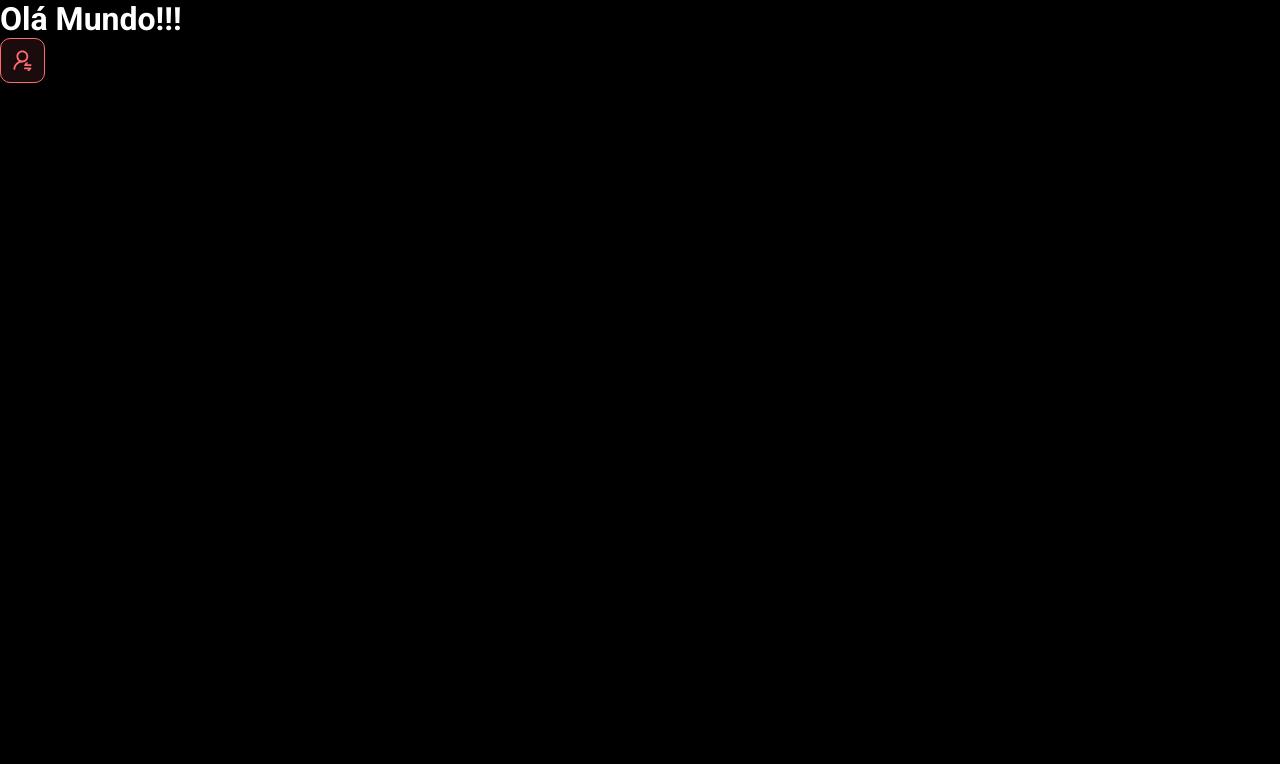
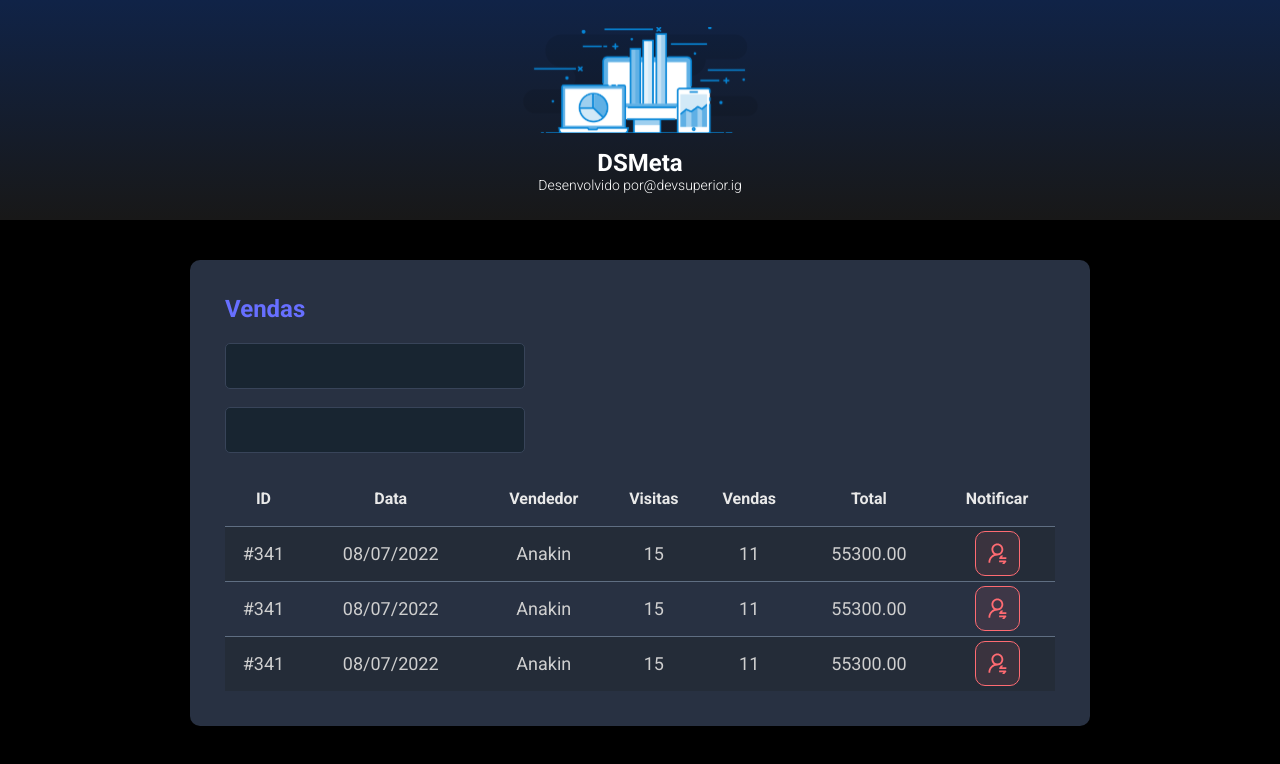
Before and after one commit to fabiososa/dsmeta, a React (Vite) app in the folder frontend/: page / in a window 1280 px wide. Shown: the top 764 px of the page. Built offline with nearby package versions, Linux system fonts and the light colour scheme.

Commit message:
other components

```diff
--- a/frontend/src/App.tsx
+++ b/frontend/src/App.tsx
@@ -1,10 +1,17 @@
-import NotificationButton from "./components/NotificationButton"
+import Header from "./components/Header"
+import SalesCard from "./components/SalesCard"
 
 function App() {
   return (
     <>
-    <h1> Olá Mundo!!!</h1>
-    <NotificationButton/>
+      <Header />
+      <main>
+        <section id="sales">
+          <div className="dsmeta-conteiner">
+            <SalesCard />
+          </div>
+        </section>
+      </main>
     </>
   )
 }
--- /dev/null
+++ b/frontend/src/components/Header/index.tsx
@@ -0,0 +1,18 @@
+import logo from '../../assets/img/logo.svg'
+import './styles.css'
+
+function Header() {
+  return (
+    <header>
+    <div className="dsmeta-logo-container">
+        <img src={logo} alt="DSMeta" />
+        <h1>DSMeta</h1>
+        <p>Desenvolvido por
+            <a href="https://www.instagram.com/devsuperior.ig">@devsuperior.ig</a>
+        </p>
+    </div>
+</header>
+  )
+}
+
+export default Header
--- /dev/null
+++ b/frontend/src/components/Header/styles.css
@@ -0,0 +1,27 @@
+header {
+    background: linear-gradient(180deg, #102347 0%, #181818 100%);
+    height: 220px;
+    display: flex;
+    align-items: center;
+    justify-content: center;
+}
+
+.dsmeta-logo-container {
+    display: flex;
+    flex-direction: column;
+    align-items: center;
+}
+
+.dsmeta-logo-container img {
+    width: 235px;
+}
+
+.dsmeta-logo-container h1 {
+    margin-top: 15px;
+    font-size: 24px;
+}
+
+.dsmeta-logo-container p {
+    font-size: 14px;
+    font-weight: 300;
+}
--- /dev/null
+++ b/frontend/src/components/SalesCard/index.tsx
@@ -0,0 +1,80 @@
+import NotificationButton from '../NotificationButton'
+import './styles.css'
+
+function SalesCard() {
+  return (
+    <div className="dsmeta-card">
+      <h2 className="dsmeta-sales-title">Vendas</h2>
+      <div>
+        <div className="dsmeta-form-control-container">
+          <input className="dsmeta-form-control" type="text" />
+        </div>
+        <div className="dsmeta-form-control-container">
+          <input className="dsmeta-form-control" type="text" />
+        </div>
+      </div>
+
+      <div>
+        <table className="dsmeta-sales-table">
+          <thead>
+            <tr>
+              <th className="show992">ID</th>
+              <th className="show576">Data</th>
+              <th>Vendedor</th>
+              <th className="show992">Visitas</th>
+              <th className="show992">Vendas</th>
+              <th>Total</th>
+              <th>Notificar</th>
+            </tr>
+          </thead>
+
+          <tbody>
+            <tr>
+              <td className="show992">#341</td>
+              <td className="show576">08/07/2022</td>
+              <td>Anakin</td>
+              <td className="show992">15</td>
+              <td className="show992">11</td>
+              <td>55300.00</td>
+              <td>
+                <div className="dsmeta-red-btn-container">
+                <NotificationButton />
+                </div>
+              </td>
+            </tr>
+            <tr>
+              <td className="show992">#341</td>
+              <td className="show576">08/07/2022</td>
+              <td>Anakin</td>
+              <td className="show992">15</td>
+              <td className="show992">11</td>
+              <td>55300.00</td>
+              <td>
+                <div className="dsmeta-red-btn-container">
+                  <NotificationButton />
+                </div>
+              </td>
+            </tr>
+            <tr>
+              <td className="show992">#341</td>
+              <td className="show576">08/07/2022</td>
+              <td>Anakin</td>
+              <td className="show992">15</td>
+              <td className="show992">11</td>
+              <td>55300.00</td>
+              <td>
+                <div className="dsmeta-red-btn-container">
+                <NotificationButton />
+                </div>
+              </td>
+            </tr>
+          </tbody>
+
+        </table>
+      </div>
+
+    </div>
+  )
+}
+
+export default SalesCard
--- /dev/null
+++ b/frontend/src/components/SalesCard/styles.css
@@ -0,0 +1,101 @@
+.dsmeta-card {
+    background-color: #283142;
+    border-radius: 10px;
+    padding: 30px 10px;
+}
+
+.dsmeta-sales-title {
+    color: #676FFF;
+    font-size: 24px;
+    margin-bottom: 20px;
+}
+
+
+.dsmeta-form-control-container {
+    margin-bottom: 18px;
+    max-width: 300PX;
+}
+
+.dsmeta-form-control {
+    width: 100%;
+    height: 46px;
+    background-color: #182531;
+    border: 1px solid #384459;
+    border-radius: 5px;
+    color: #9AAABE;
+    padding: 0 20px;
+    font-size: 18px;
+}
+
+.dsmeta-sales-table {
+    width: 100%;
+    border-spacing: 0;
+    border-collapse: collapse;
+
+}
+
+.dsmeta-sales-table thead {
+    height: 55px;
+    font-size: 16px;
+    color: #E9E9E9;
+    font-weight: 700;
+}
+
+.dsmeta-sales-table tbody {
+    font-size: 14px;
+    font-weight: 400;
+    color: #CFCFCF;
+    text-align: center;
+}
+
+.dsmeta-sales-table tbody tr {
+    height: 74px;
+    border-top: 1px solid #5F6E82;
+}
+
+.dsmeta-sales-table tbody tr:hover>td {
+    background-color: #384459;
+}
+
+.dsmeta-sales-table tbody tr:nth-child(odd) {
+    background-color: #242C38;
+}
+
+.dsmeta-red-btn-container {
+    display: flex;
+    justify-content: center;
+
+}
+
+.show576 {
+    display: none;
+}
+
+.show992 {
+    display: none;
+
+}
+
+@media (min-width: 576px) {
+    .show576 {
+        display: table-cell
+    }
+
+    .dsmeta-card {
+        padding: 35px;
+    }
+
+    .dsmeta-sales-table tbody tr {
+        height: 55px;
+    }
+
+    .dsmeta-sales-table tbody {
+        font-size: 18px;
+    }
+}
+
+@media (min-width: 992px) {
+    .show992 {
+        display: table-cell
+    }
+}
--- a/frontend/src/index.css
+++ b/frontend/src/index.css
@@ -1,18 +1,31 @@
 @import url('https://fonts.googleapis.com/css2?family=Roboto:wght@300;400;700&display=swap');
 
-*{
+* {
   font-family: roboto, sans-serif;
   box-sizing: border-box;
   margin: 0;
   padding: 0;
 }
 
-body,html{
+body,
+html {
   background-color: #000;
   color: #fff;
 }
 
-a, a:hover, a:visited {
+a,
+a:hover,
+a:visited {
   color: unset;
   text-decoration: none;
 }
+
+.dsmeta-conteiner {
+  width: 100%;
+  max-width: 900px;
+  margin: 0 auto;
+}
+
+#sales {
+  padding: 40px 10px;
+}
```
Also changed, not shown: frontend/src/assets/img/logo.svg (added), 1 other file (tests, documents, lock files or other folders). Lines whose indentation alone changed are shown as unchanged.
